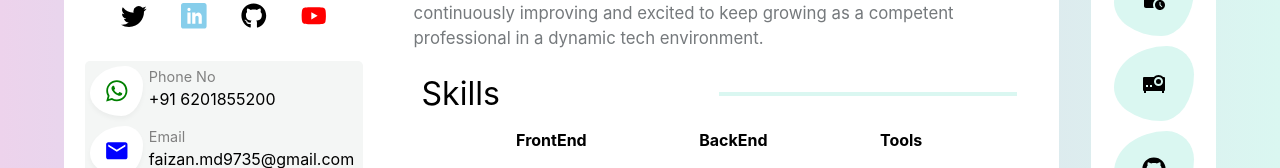
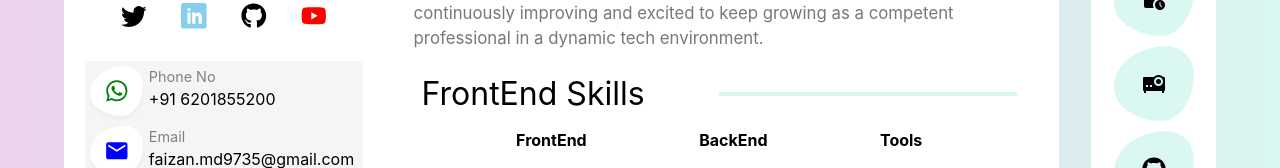
Before and after one commit to mdfaizan973/mdfaizan973.github.io, a React (Create React App) app: page / in a window 1280 px wide. Shown: the part 354-522 px from the top of the page. Built offline with nearby package versions, Linux system fonts and the light colour scheme.

Commit message:
minor heading chnages

```diff
--- a/src/PortfolioComponent2/ContentContainer/SkillsFolder/Skills.jsx
+++ b/src/PortfolioComponent2/ContentContainer/SkillsFolder/Skills.jsx
@@ -29,7 +29,7 @@ export default function Skills() {
   };
   return (
     <SkillsContainerStyled id={"Skills"}>
-      <HeaderSection title={"Skills"} />
+      <HeaderSection title={`${selectedTab.tabName} Skills`} />
 
       <TabsContainerStyled>
         {tabsNames &&
```
